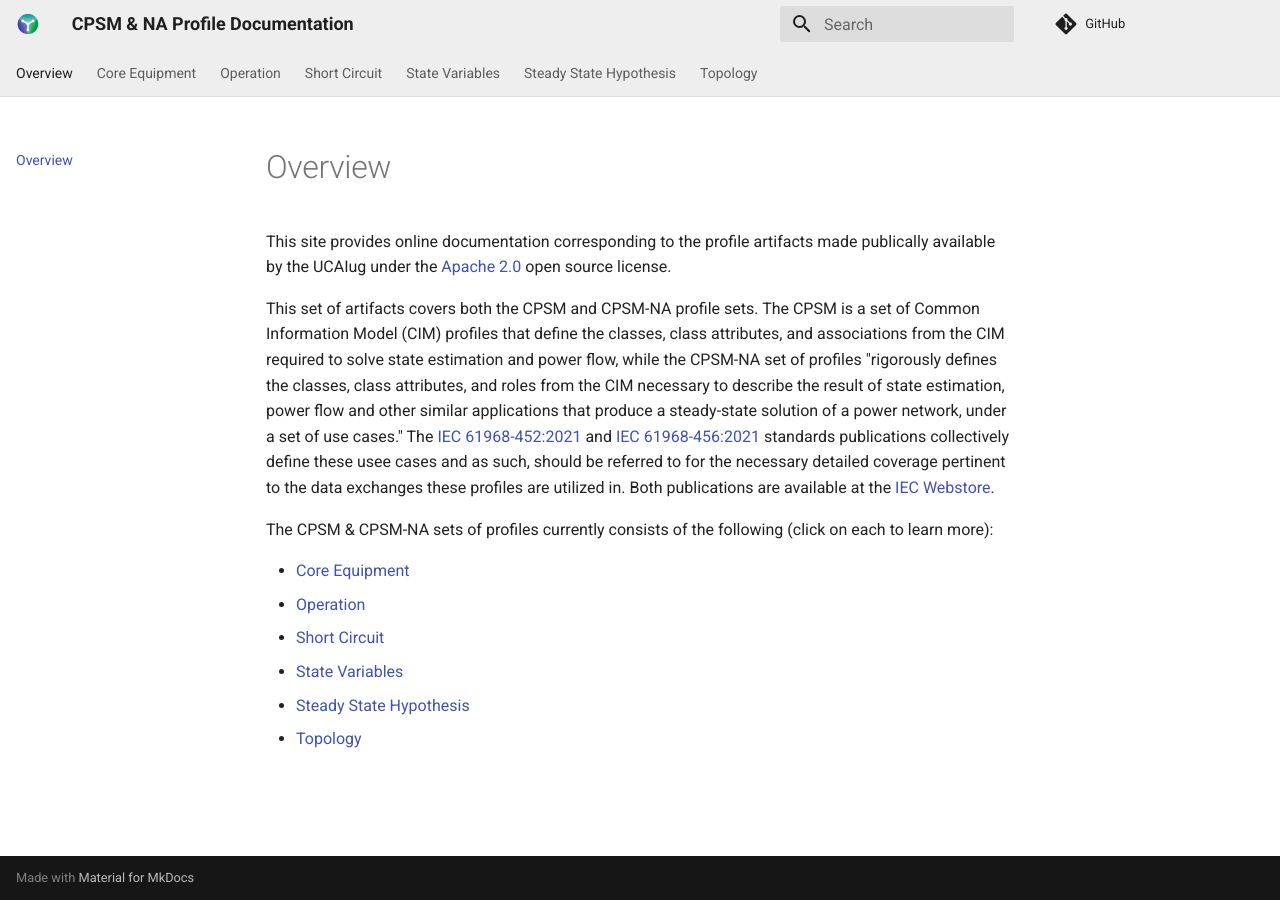
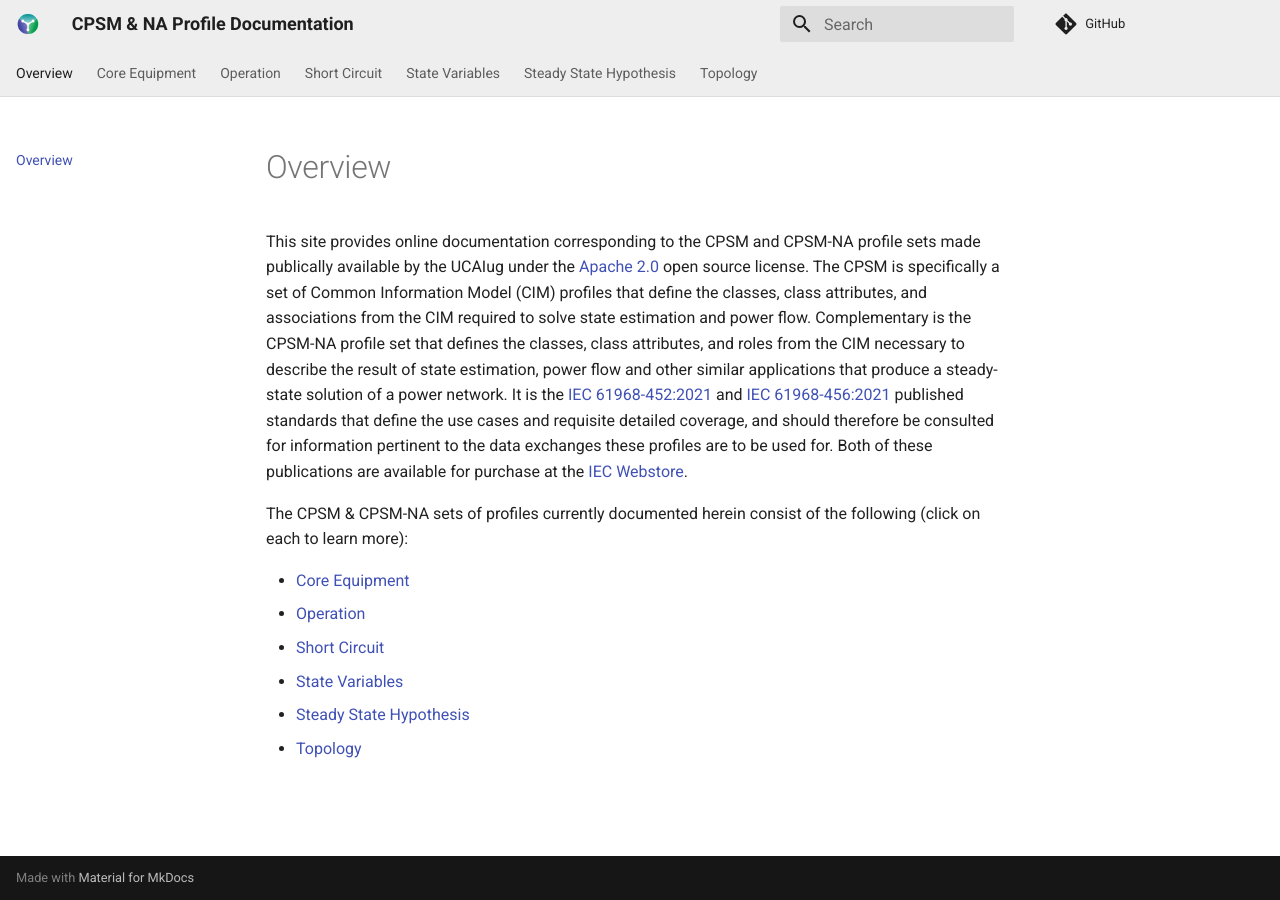
Before and after one commit to cimug-org/cpsm-docs, an MkDocs documentation site: the page built from docs/index.md, in a window 1280 px wide. Built offline with MkDocs 1.6.1 and Material for MkDocs 9.7.7, drawn with Linux system fonts in a browser that asks for light colours; comment, search, counter and statistics services are not loaded.

Commit message:
Update index.md

```diff
--- a/docs/index.md
+++ b/docs/index.md
@@ -1,9 +1,7 @@
 # Overview
-This site provides online documentation corresponding to the profile artifacts made publically available by the UCAIug under the [Apache 2.0](LICENSE) open source license.
+This site provides online documentation corresponding to the CPSM and CPSM-NA profile sets made publically available by the UCAIug under the [Apache 2.0](LICENSE) open source license. The CPSM is specifically a set of Common Information Model (CIM) profiles that define the classes, class attributes, and associations from the CIM required to solve state estimation and power flow.  Complementary is the CPSM-NA profile set that defines the classes, class attributes, and roles from the CIM necessary to describe the result of state estimation, power flow and other similar applications that produce a steady-state solution of a power network. It is the [IEC 61968-452:2021](https://webstore.iec.ch/en/publication/64844) and [IEC 61968-456:2021](https://webstore.iec.ch/en/publication/68054) published standards that define the use cases and requisite detailed coverage, and should therefore be consulted for information pertinent to the data exchanges these profiles are to be used for. Both of these publications are available for purchase at the [IEC Webstore](https://webstore.iec.ch/).
 
-This set of artifacts covers both the CPSM and CPSM-NA profile sets. The CPSM is a set of Common Information Model (CIM) profiles that define the classes, class attributes, and associations from the CIM required to solve state estimation and power flow, while the CPSM-NA set of profiles "rigorously defines the classes, class attributes, and roles from the CIM necessary to describe the result of state estimation, power flow and other similar applications that produce a steady-state solution of a power network, under a set of use cases." The [IEC 61968-452:2021](https://webstore.iec.ch/en/publication/64844) and [IEC 61968-456:2021](https://webstore.iec.ch/en/publication/68054) standards publications collectively define these usee cases and as such, should be referred to for the necessary detailed coverage pertinent to the data exchanges these profiles are utilized in. Both publications are available at the [IEC Webstore](https://webstore.iec.ch/).
-
-The CPSM & CPSM-NA sets of profiles currently consists of the following (click on each to learn more):
+The CPSM & CPSM-NA sets of profiles currently documented herein consist of the following (click on each to learn more):
 
 - [Core Equipment](./Core Equipment/index.md)
 - [Operation](./Operation/index.md)
```
